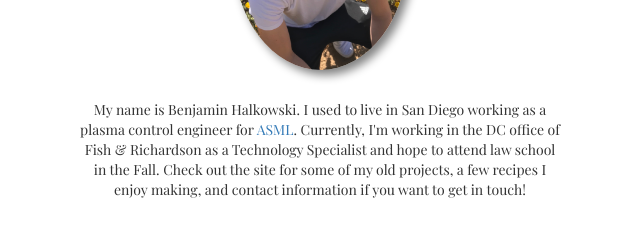
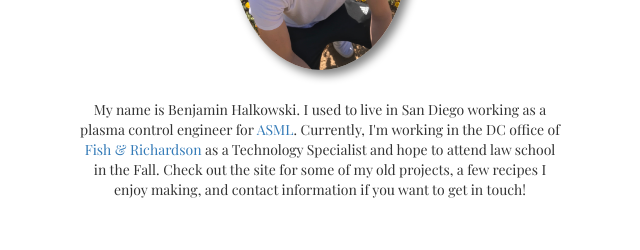
Before and after one commit to benhalkowski/benhalkowski.github.io, a plain HTML site: page index.html in a window 1280 px wide. Shown: the part 365-615 px from the top of the page, 320-960 px from the left. Drawn offline with nearby package versions, Linux system fonts and the light colour scheme.

Commit message:
add link to fr.com

```diff
--- a/index.html
+++ b/index.html
@@ -50,7 +50,7 @@
           <!--<h3 style="padding-bottom:30px;">About me</h3>-->
           <img class="profile-img box-shadow" src="profile2.jpg" alt="Avatar" width="175px">
           <p style="padding-top:30px;">My name is Benjamin Halkowski. I used to live in San Diego working as a plasma control engineer for <a href="https://www.asml.com/">ASML</a>.
-            Currently, I'm working in the DC office of Fish & Richardson as a Technology Specialist and hope to attend law school in the Fall.
+            Currently, I'm working in the DC office of <a href="https://www.fr.com/benjamin-halkowski/">Fish & Richardson</a> as a Technology Specialist and hope to attend law school in the Fall.
             Check out the site for some of my old projects, a few recipes I enjoy making, and contact information
             if you want to get in touch!</p>
 
```
